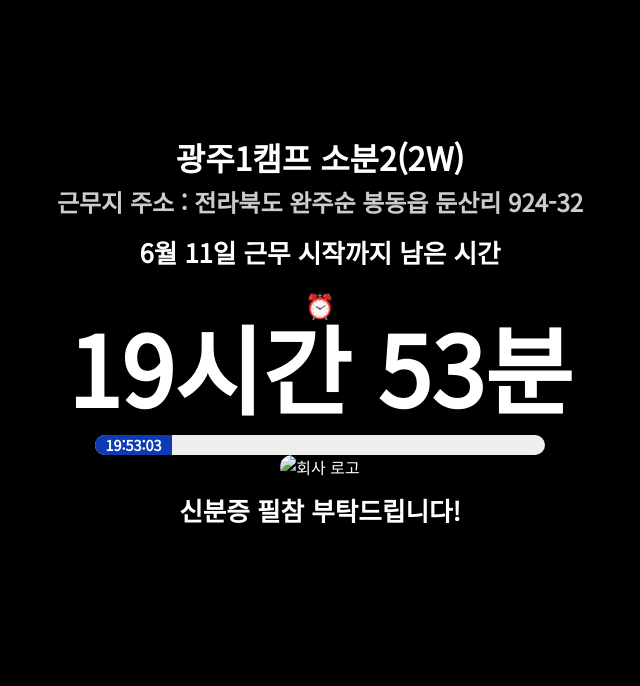
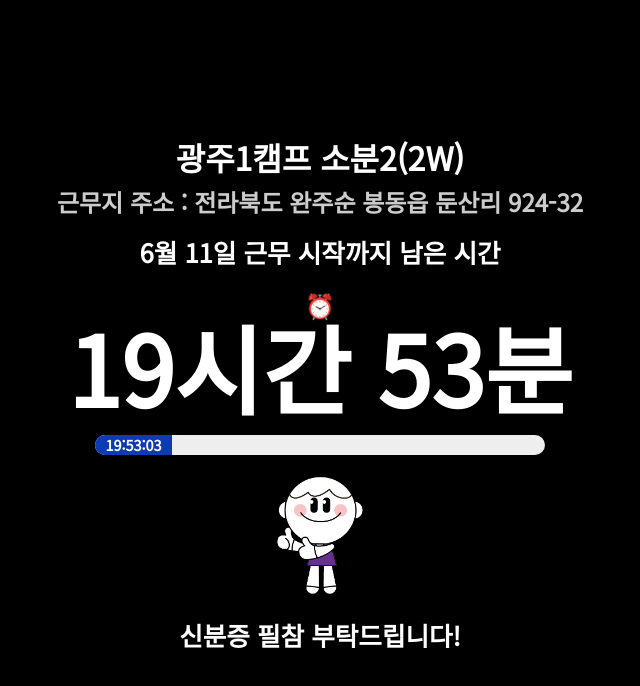
Before and after one commit to DUKESSCHOI/JJU_1, a plain HTML site: page index.html in a window 1280 px wide. Shown: the whole page, without its empty margins (320-960 px from the left). Drawn offline with Linux system fonts and the light colour scheme.

Commit message:
Update index.html

```diff
--- a/index.html
+++ b/index.html
@@ -191,7 +191,7 @@
       </div>
     </div>
 
-    <img src="후보2.png" class="logo" alt="회사 로고" />
+    <img src="IMG_0982.png" class="logo" alt="회사 로고" />
     <div class="work-message">신분증 필참 부탁드립니다!</div>
   </div>
 
```
